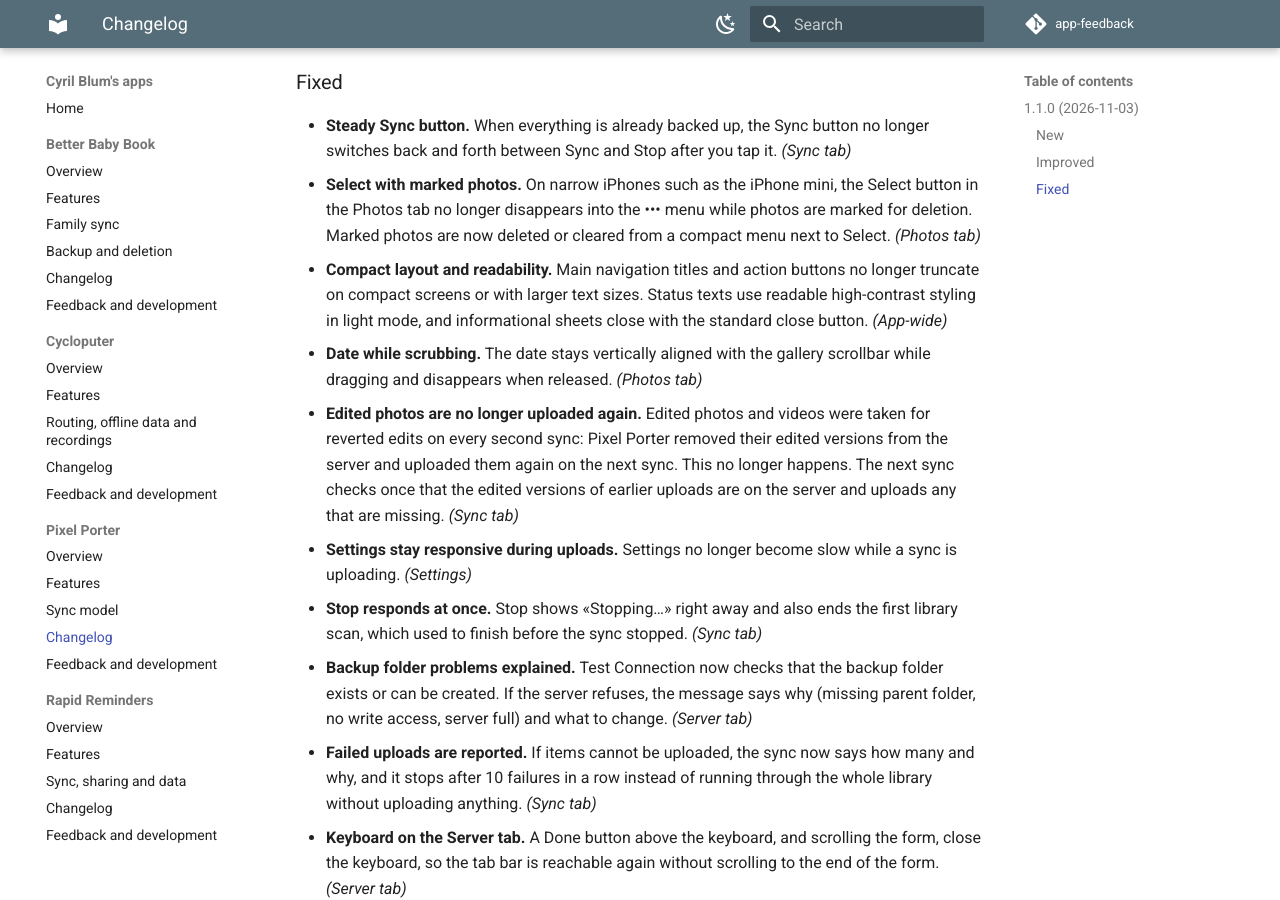
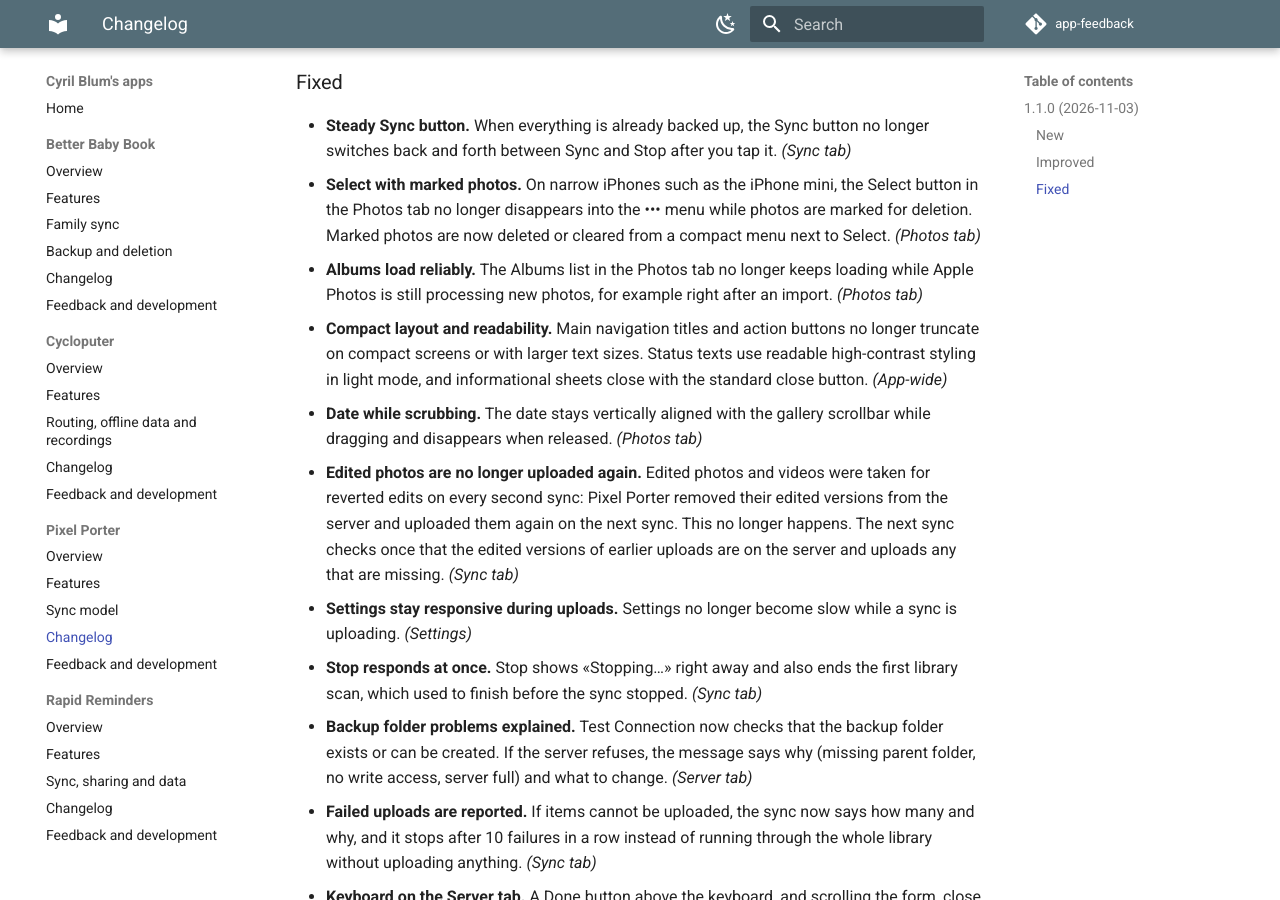
Before and after one commit to CyrilBlum/app-feedback, an MkDocs documentation site: the page built from docs/pixel-porter/changelog.md, in a window 1280 px wide and 900 px high, scrolled down 2785 px. Built offline with MkDocs 1.6.1 and Material for MkDocs 9.7.7, drawn with Linux system fonts in a browser that asks for light colours; comment, search, counter and statistics services are not loaded.

Commit message:
Pixel Porter changelog sync
Co-Authored-By: Claude Opus 5.5 <noreply@anthropic.com>

```diff
--- a/docs/pixel-porter/changelog.md
+++ b/docs/pixel-porter/changelog.md
@@ -44,6 +44,7 @@ All changes to Pixel Porter, newest first. The same list is in the app under Set
 
 - **Steady Sync button.** When everything is already backed up, the Sync button no longer switches back and forth between Sync and Stop after you tap it. *(Sync tab)*
 - **Select with marked photos.** On narrow iPhones such as the iPhone mini, the Select button in the Photos tab no longer disappears into the ••• menu while photos are marked for deletion. Marked photos are now deleted or cleared from a compact menu next to Select. *(Photos tab)*
+- **Albums load reliably.** The Albums list in the Photos tab no longer keeps loading while Apple Photos is still processing new photos, for example right after an import. *(Photos tab)*
 - **Compact layout and readability.** Main navigation titles and action buttons no longer truncate on compact screens or with larger text sizes. Status texts use readable high-contrast styling in light mode, and informational sheets close with the standard close button. *(App-wide)*
 - **Date while scrubbing.** The date stays vertically aligned with the gallery scrollbar while dragging and disappears when released. *(Photos tab)*
 - **Edited photos are no longer uploaded again.** Edited photos and videos were taken for reverted edits on every second sync: Pixel Porter removed their edited versions from the server and uploaded them again on the next sync. This no longer happens. The next sync checks once that the edited versions of earlier uploads are on the server and uploads any that are missing. *(Sync tab)*
```
